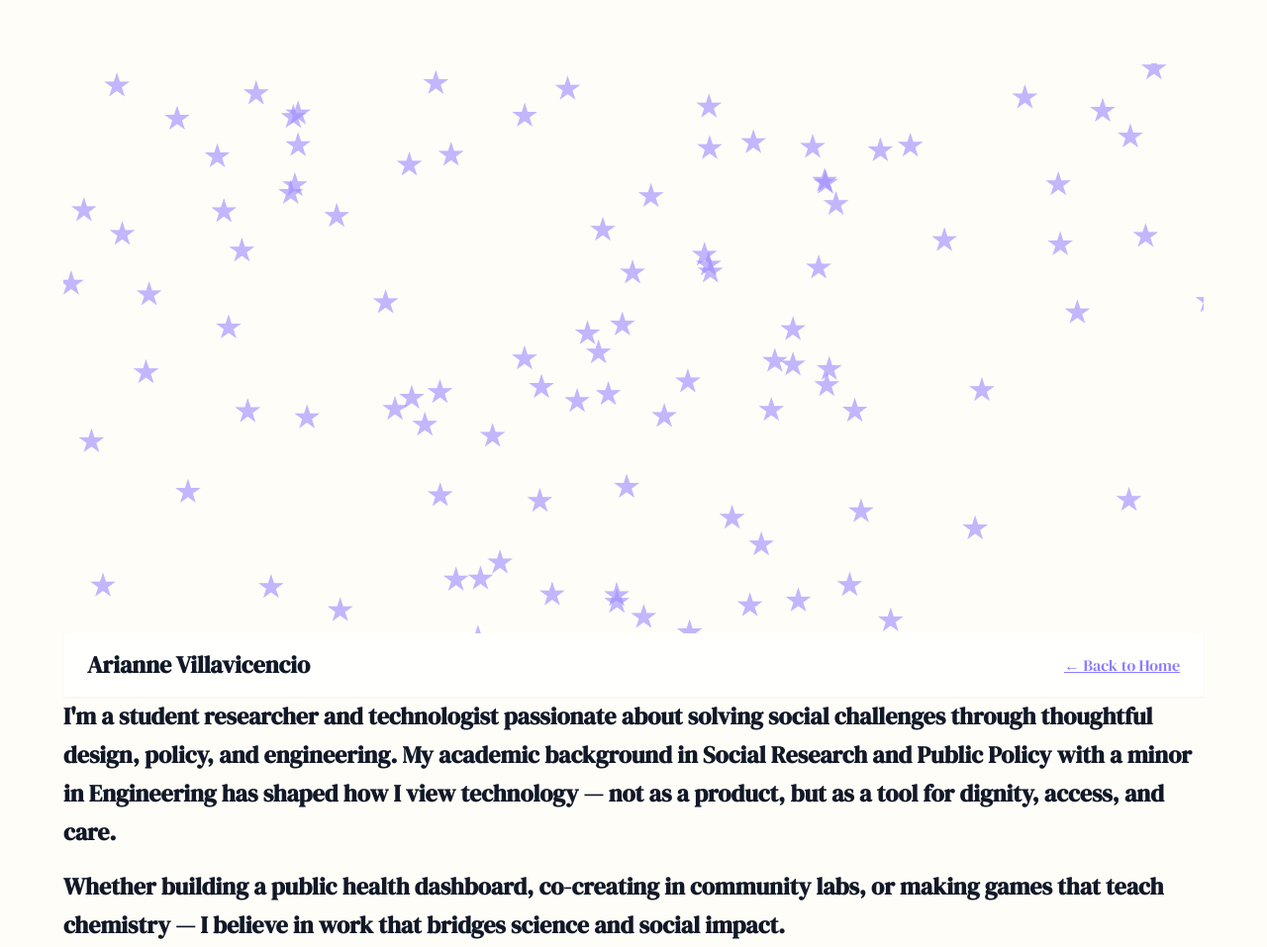
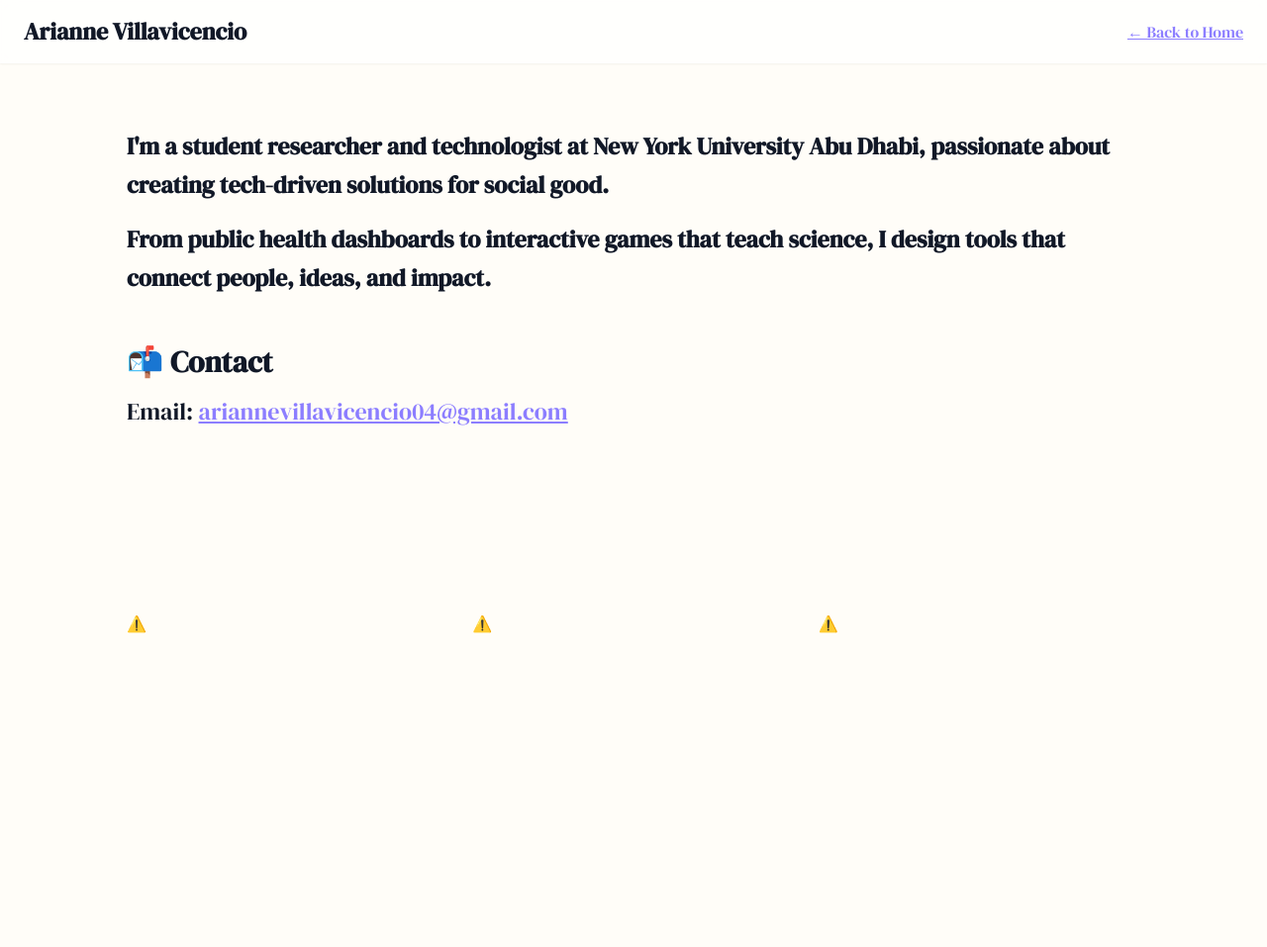
Before and after one commit to ariannevt/ariannevillavicencio, a plain HTML site: page about.html in a window 1280 px wide. Shown: the top 957 px of the page at 99% size. After the commit the page ends 844 px from the top, so only its background shows below. Drawn offline with nearby package versions, Linux system fonts and the light colour scheme; no server answers.

Commit message:
quick update

```diff
--- a/about.html
+++ b/about.html
@@ -3,8 +3,12 @@
 <head>
   <meta charset="UTF-8" />
   <meta name="viewport" content="width=device-width, initial-scale=1.0" />
-  <title>About Me – Arianne Villavicencio</title>
+  <header class="flex justify-between items-center px-6 py-4 sticky top-0 z-50 backdrop-blur bg-white/70 shadow-sm">
+    <h1 class="text-xl md:text-2xl font-bold">Arianne Villavicencio</h1>
+    <a href="index.html" class="text-[#8c7eff] underline">← Back to Home</a>
+  </header>
   <script src="https://cdn.tailwindcss.com"></script>
+  <script src="https://unpkg.com/@lottiefiles/lottie-player@latest/dist/lottie-player.js"></script>
   <link href="https://fonts.googleapis.com/css2?family=Inter:wght@400;600;800&family=DM+Serif+Display&display=swap" rel="stylesheet">
   <link rel="stylesheet" href="https://cdnjs.cloudflare.com/ajax/libs/font-awesome/6.5.0/css/all.min.css" />
   <link rel="stylesheet" href="style.css" />
@@ -25,56 +29,27 @@
     }
   </style>
 </head>
-<body class="relative overflow-hidden bg-[#fffdf8] text-gray-900 px-6 md:px-16 py-16 max-w-7xl mx-auto">
-  <div id="particles-js"></div>
-
-  <header class="flex justify-between items-center px-6 py-4 sticky top-0 z-50 backdrop-blur bg-white/70 shadow-sm">
-    <h1 class="text-xl md:text-2xl font-bold">Arianne Villavicencio</h1>
-    <a href="index.html" class="text-[#8c7eff] underline">← Back to Home</a>
-  </header>
-
-  <main class="relative z-10">
+<body class="bg-[#fffdf8] text-gray-900">
+  <main class="relative overflow-hidden px-6 md:px-16 py-16 max-w-6xl mx-auto">
     <section class="mb-12">
       <p class="text-2xl leading-relaxed font-semibold">
-        I'm a student researcher and technologist passionate about solving social challenges through thoughtful design, policy, and engineering. My academic background in Social Research and Public Policy with a minor in Engineering has shaped how I view technology — not as a product, but as a tool for dignity, access, and care.
+        I'm a student researcher and technologist at New York University Abu Dhabi, passionate about creating tech-driven solutions for social good.
       </p>
       <p class="text-2xl leading-relaxed mt-4 font-semibold">
-        Whether building a public health dashboard, co-creating in community labs, or making games that teach chemistry — I believe in work that bridges science and social impact.
+        From public health dashboards to interactive games that teach science, I design tools that connect people, ideas, and impact.
       </p>
     </section>
 
     <section>
       <h3 class="text-3xl font-semibold mb-4">📬 Contact</h3>
       <p class="text-2xl">Email: <a href="mailto:ariannevillavicencio04@gmail.com" class="text-[#8c7eff] underline">ariannevillavicencio04@gmail.com</a></p>
-      <p class="text-2xl mt-2">LinkedIn: <a href="https://linkedin.com/in/arianne-vt" target="_blank" class="text-[#8c7eff] underline">/arianne-vt</a></p>
-      <p class="text-2xl mt-2">CV: <a href="CV.%20Arianne%20Villavicencio..pdf" download class="text-[#8c7eff] underline">Download here</a></p>
     </section>
+
+    <div class="illustration grid grid-cols-1 sm:grid-cols-2 lg:grid-cols-3 gap-6 mt-12">
+      <lottie-player src="https://assets9.lottiefiles.com/packages/lf20_jtbfg2nb.json" background="transparent" speed="1" style="width: 300px; height: 300px;" loop autoplay></lottie-player>
+      <lottie-player src="https://assets10.lottiefiles.com/packages/lf20_c1gzqv.json" background="transparent" speed="1" style="width: 300px; height: 300px;" loop autoplay></lottie-player>
+      <lottie-player src="https://assets2.lottiefiles.com/packages/lf20_u4yrau.json" background="transparent" speed="1" style="width: 300px; height: 300px;" loop autoplay></lottie-player>
+    </div>
   </main>
-
-  <script src="https://cdn.jsdelivr.net/npm/particles.js@2.0.0/particles.min.js"></script>
-  <script>
-    particlesJS("particles-js", {
-      particles: {
-        number: { value: 120 },
-        size: { value: 8 },
-        color: { value: "#a18fff" },
-        opacity: { value: 0.4 },
-        move: { enable: true, speed: 2 },
-        line_linked: { enable: false },
-        shape: { type: "star" }
-      },
-      interactivity: {
-        detect_on: "canvas",
-        events: {
-          onhover: { enable: true, mode: "repulse" },
-          onclick: { enable: true, mode: "push" }
-        },
-        modes: {
-          repulse: { distance: 100, duration: 0.4 },
-          push: { particles_nb: 4 }
-        }
-      }
-    });
-  </script>
 </body>
 </html>
```
Also changed, not shown: index.html (+8 -4 lines), project.html (+4 -6 lines).
